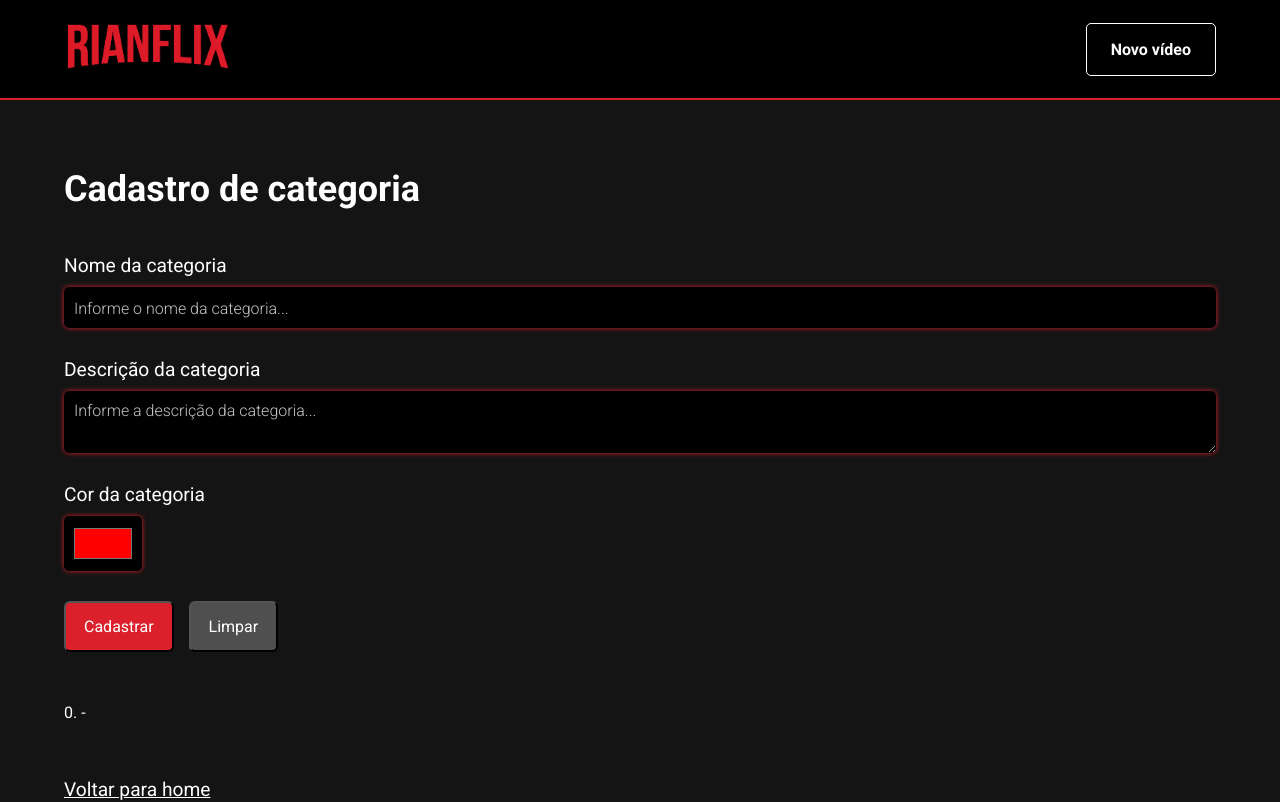
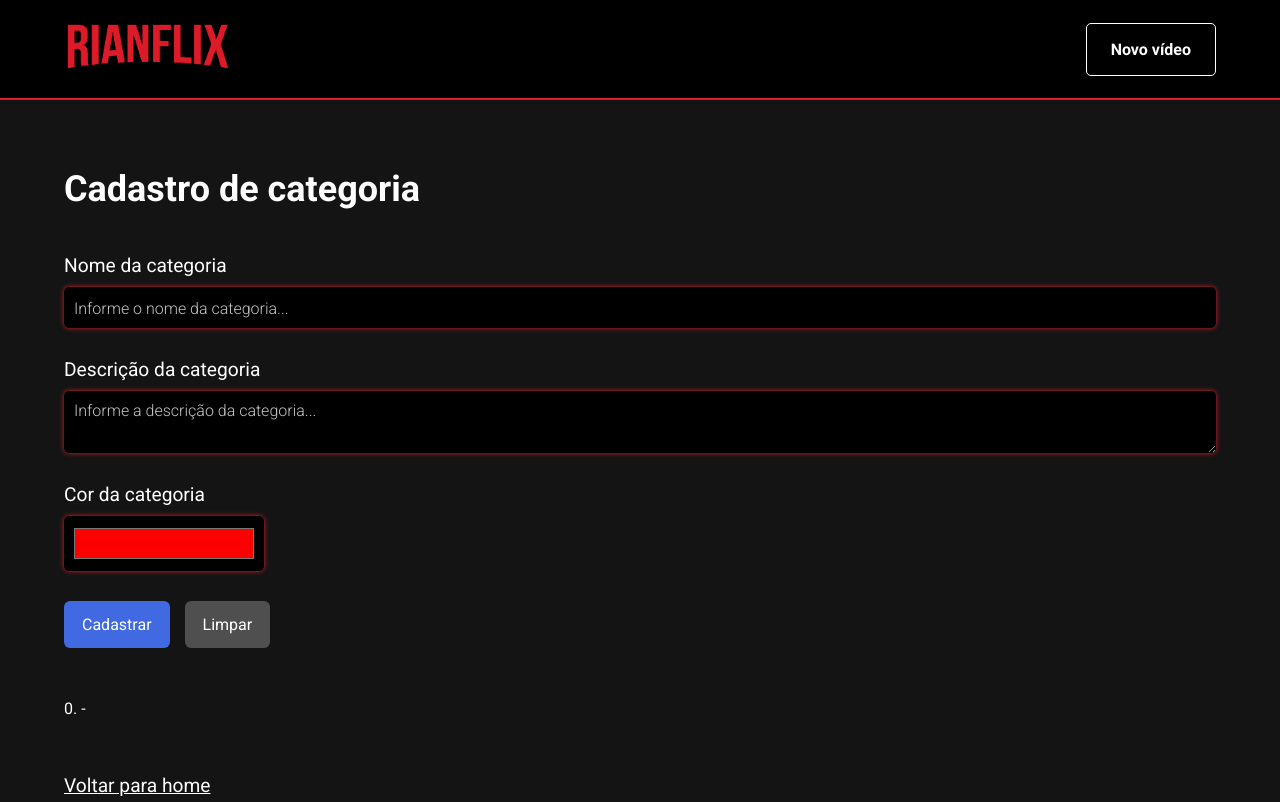
Before and after one commit to RianMarlon/Rianflix, a React (Create React App) app: page /cadastro/categoria in a window 1280 px wide. Shown: the top 802 px of the page. Built offline with nearby package versions, Linux system fonts and the light colour scheme; the HTML template or start-up script is replaced by a standard one.

Commit message:
Substituindo a tag button pelo componente Button no CadastroCategoria

```diff
--- a/src/components/formField/FormField.css
+++ b/src/components/formField/FormField.css
@@ -35,7 +35,7 @@ input::placeholder, textarea::placeholder{
 input[type="color"] {
     height: 55px;
     padding: 8px;
-    width: 78px;
+    width: 200px;
 }
 
 @media(max-width: 800px) {
--- a/src/pages/cadastroCategoria/CadastroCategoria.jsx
+++ b/src/pages/cadastroCategoria/CadastroCategoria.jsx
@@ -1,9 +1,12 @@
+/* eslint-disable react/no-array-index-key */
 import React, { useState } from 'react';
 import { Link } from 'react-router-dom';
 import CategoriaWrapper from './style';
 import Form from '../../components/form/Form';
 import FormField from '../../components/formField/FormField';
 import FormButtonGroup from '../../components/formButtonGroup/FormButtonGroup';
+
+import Button from '../../components/button/Button';
 
 export default function CadastroVideo() {
   const [categorias, setCategorias] = useState(['Teste']);
@@ -68,8 +71,8 @@ export default function CadastroVideo() {
         />
 
         <FormButtonGroup>
-          <button className="cadastrar" onClick={handleSubmit}>Cadastrar</button>
-          <button className="limpar" onClick={reset}>Limpar</button>
+          <Button className="cadastrar" onClick={handleSubmit}>Cadastrar</Button>
+          <Button className="limpar" onClick={reset}>Limpar</Button>
         </FormButtonGroup>
       </Form>
 
--- a/src/pages/cadastroCategoria/style.js
+++ b/src/pages/cadastroCategoria/style.js
@@ -24,16 +24,19 @@ const CategoriaWrapper = styled.div`
         list-style: none;
     }
 
-    .cadastrar {
-        background-color: var(--primary);
+    .cadastrar, .limpar {
+        font-weight: 400;
         cursor: pointer;
         padding: 14px 18px;
+        border: none;
+    }
+
+    .cadastrar {
+        background-color: #4169E1;
     }
 
     .limpar {
         background-color: #4F4F4F;
-        cursor: pointer;
-        padding: 14px 18px;
     }
 
     @media(max-width: 800px) {
```
Also changed, not shown: src/components/button/Button.jsx (line endings or trailing spaces), src/components/formButtonGroup/FormButtonGroup.jsx (line endings or trailing spaces).
